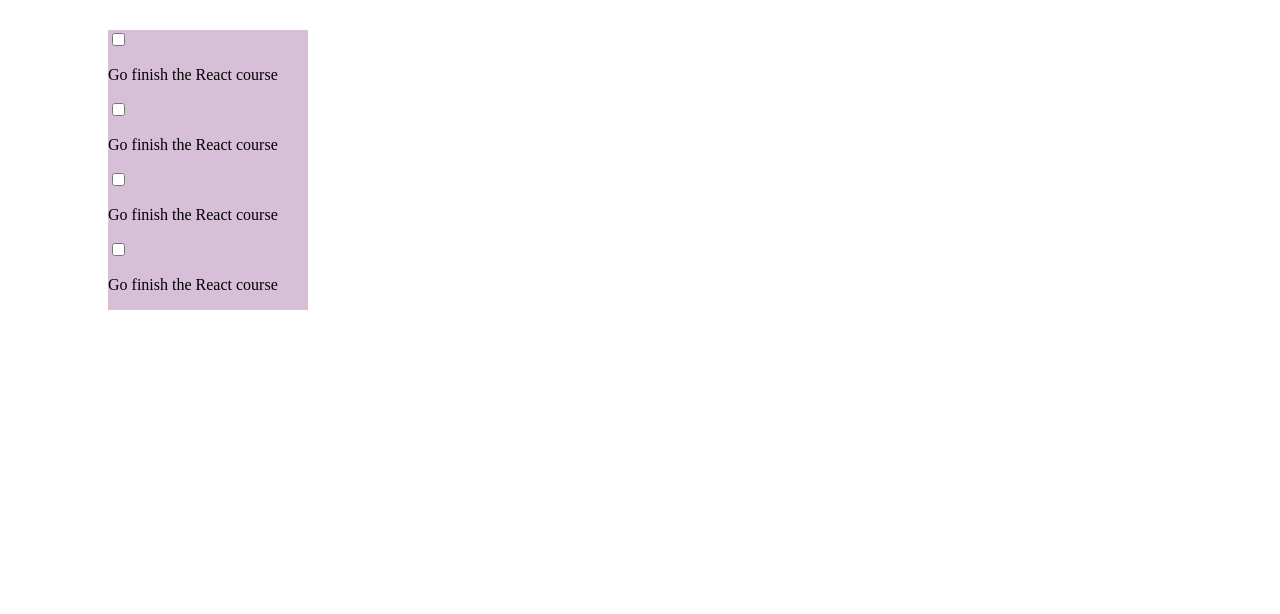
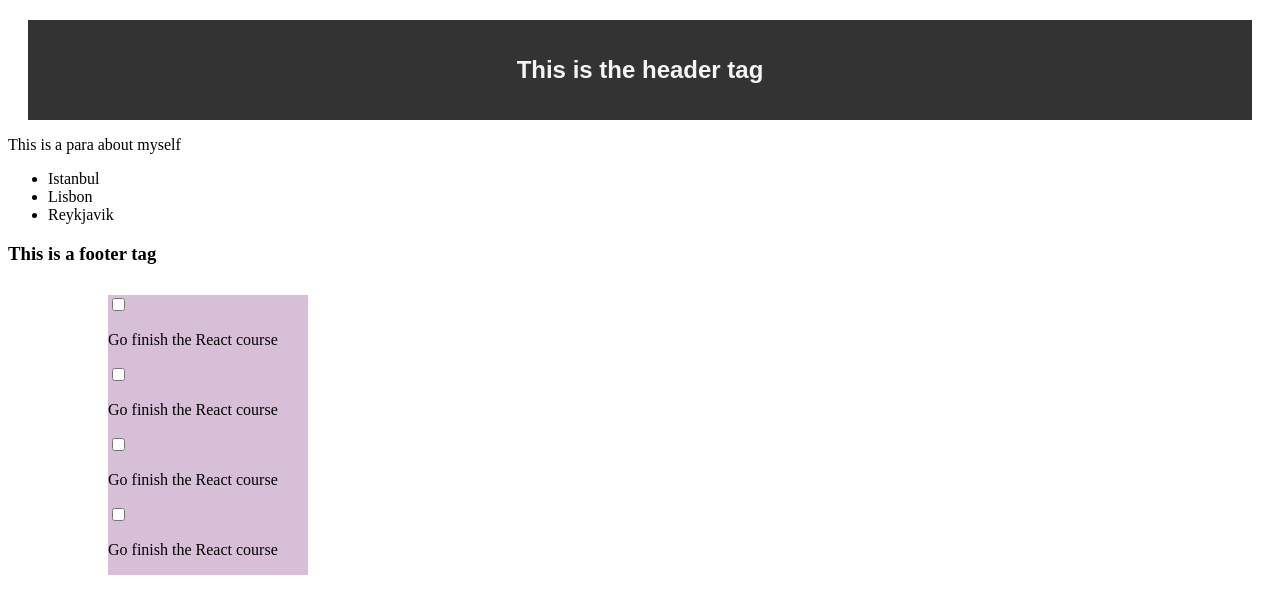
Before and after one commit to SaiHarshaKanamarla/React_Task_App, a React app: page / in a window 1280 px wide. Shown: the top 614 px of the page. Built offline with nearby package versions, Linux system fonts and the light colour scheme.

Commit message:
Updating notes

```diff
--- a/src/App.js
+++ b/src/App.js
@@ -7,9 +7,9 @@ import TodoRow from './components/TodoRow';
 function App(){
     return (
         <div>
-            {/* <Header />
+            <Header />
             <MyInfo />
-            <Footer /> */}
+            <Footer />
             <TodoRow />
         </div>
     )
```
